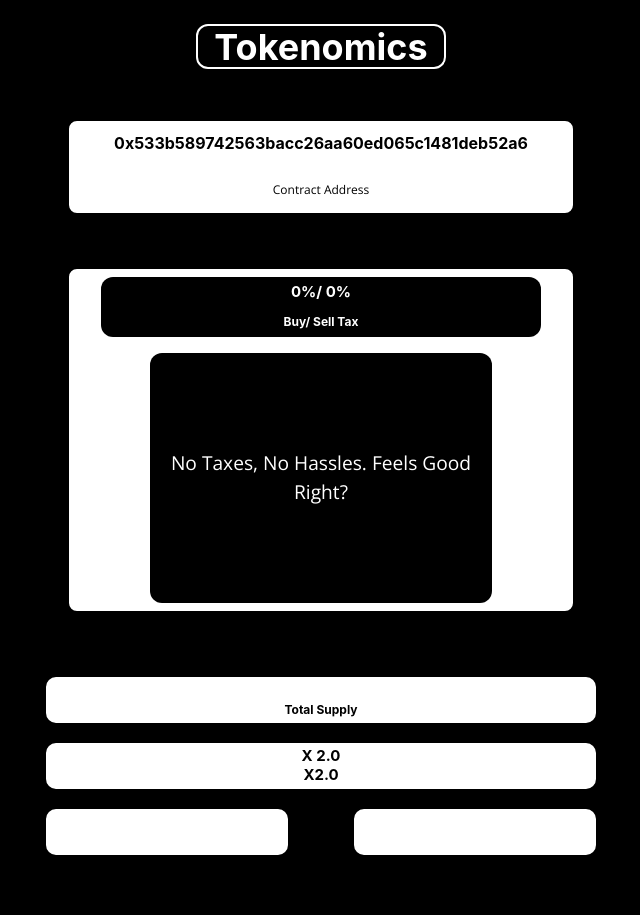
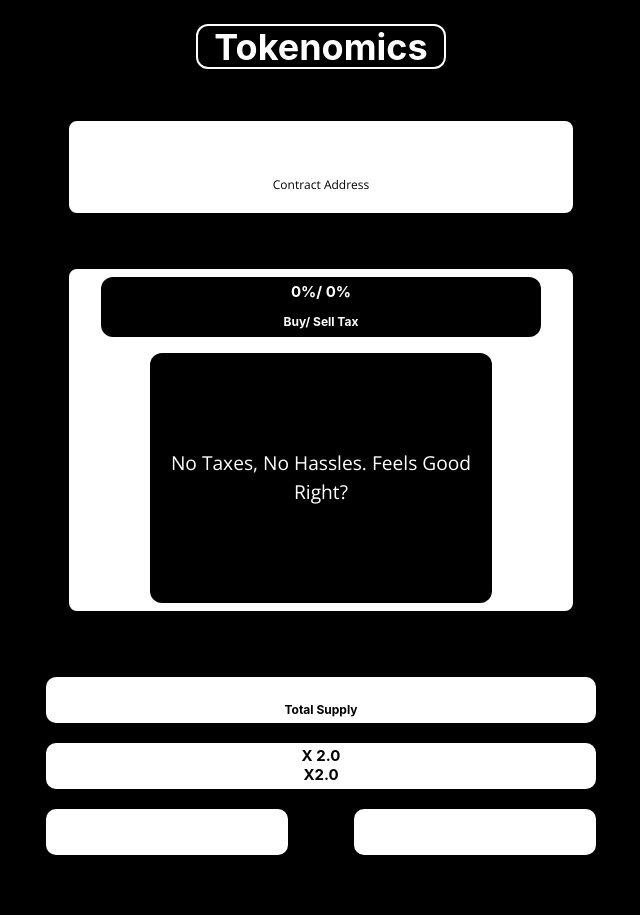
Before and after one commit to adamu-tako/new-project, a React (Vite) app: page / in a window 1280 px wide. Shown: the part 2100-3015 px from the top of the page, without its empty margins (319-959 px from the left). Built offline with nearby package versions, Linux system fonts and the light colour scheme; no server answers.

Commit message:
test: 💍 dsfsdf

```diff
--- a/src/components/tokenomics/tokenomics.tsx
+++ b/src/components/tokenomics/tokenomics.tsx
@@ -32,9 +32,7 @@ const Tokenomics = () => {
           marginBlock="3rem"
           textAlign="center"
           border="4px solid #000">
-          <Heading fontSize="1rem">
-            0x533b589742563bacc26aa60ed065c1481deb52a6
-          </Heading>
+          <Heading fontSize="1rem"></Heading>
           <Text>Contract Address</Text>
         </Flex>
 
```
